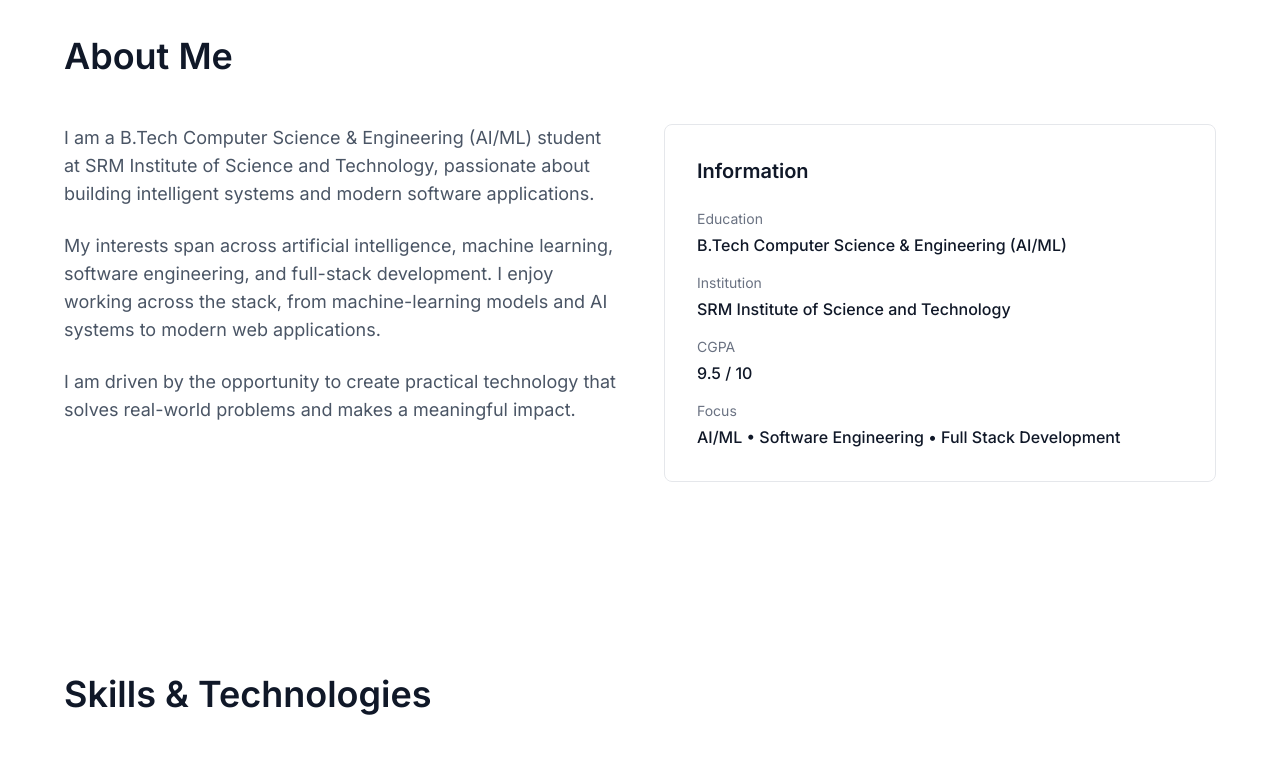
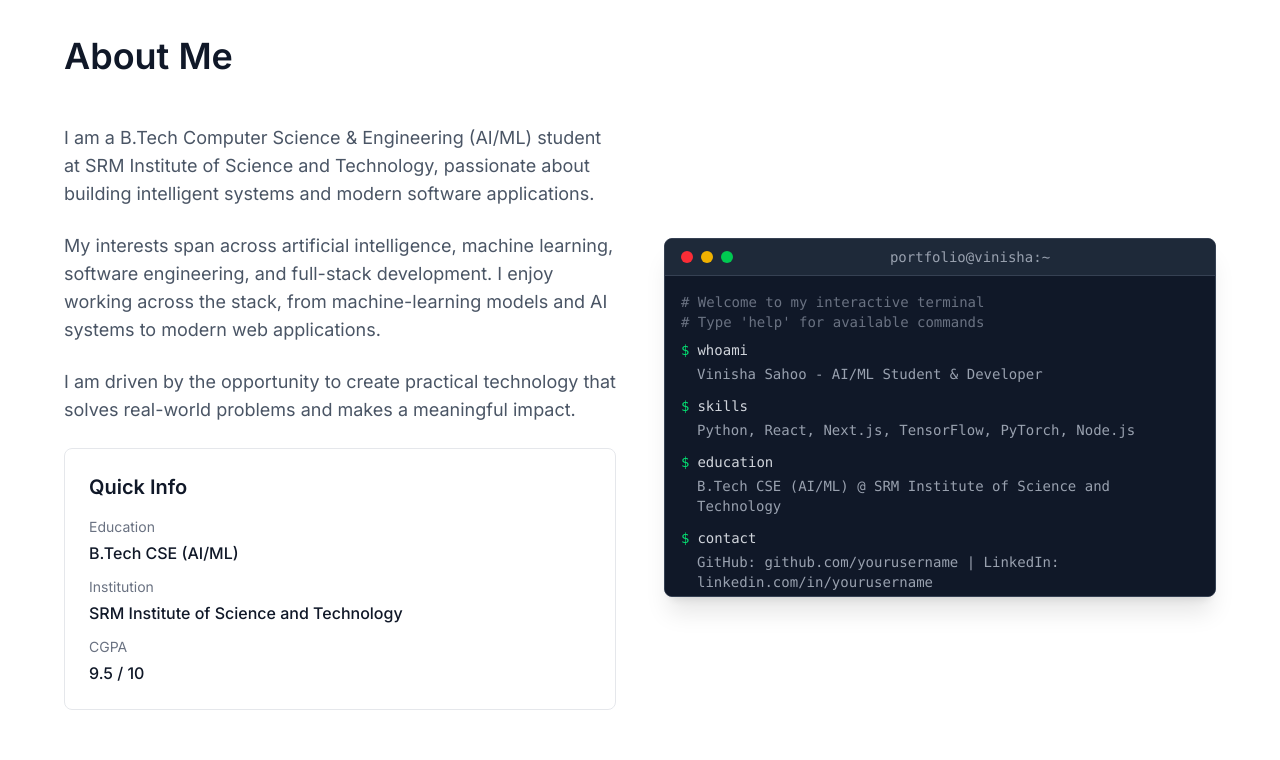
Before and after one commit to Vinisha-725/Portfolio-website, a Next.js app: page / in a window 1280 px wide. Shown: the part 860-1620 px from the top of the page. Built offline with nearby package versions, Linux system fonts and the light colour scheme.

Commit message:
Add interactive terminal component to About section with navigation commands

```diff
--- a/src/components/About.tsx
+++ b/src/components/About.tsx
@@ -1,5 +1,6 @@
 import SectionHeading from "./SectionHeading";
 import FadeIn from "./FadeIn";
+import Terminal from "./Terminal";
 
 export default function About() {
   return (
@@ -9,7 +10,7 @@ export default function About() {
           <SectionHeading>About Me</SectionHeading>
         </FadeIn>
         <FadeIn delay={100}>
-          <div className="grid md:grid-cols-2 gap-12">
+          <div className="grid md:grid-cols-2 gap-12 items-center">
             <div>
               <p className="text-lg text-gray-600 dark:text-gray-300 mb-6">
                 I am a B.Tech Computer Science & Engineering (AI/ML) student at SRM Institute of Science
@@ -21,18 +22,18 @@ export default function About() {
                 engineering, and full-stack development. I enjoy working across the stack, from
                 machine-learning models and AI systems to modern web applications.
               </p>
-              <p className="text-lg text-gray-600 dark:text-gray-300">
+              <p className="text-lg text-gray-600 dark:text-gray-300 mb-6">
                 I am driven by the opportunity to create practical technology that solves real-world
                 problems and makes a meaningful impact.
               </p>
-            </div>
-            <div className="bg-white/80 dark:bg-gray-900/80 backdrop-blur-sm rounded-lg p-8 border border-gray-200 dark:border-gray-700">
-              <h3 className="text-xl font-semibold text-gray-900 dark:text-white mb-6">Information</h3>
-              <div className="space-y-4">
+
+              <div className="bg-white/80 dark:bg-gray-900/80 backdrop-blur-sm rounded-lg p-6 border border-gray-200 dark:border-gray-700">
+                <h3 className="text-xl font-semibold text-gray-900 dark:text-white mb-4">Quick Info</h3>
+                <div className="space-y-3">
                   <div>
                     <p className="text-sm text-gray-500 dark:text-gray-400 mb-1">Education</p>
                     <p className="text-gray-900 dark:text-white font-medium">
-                    B.Tech Computer Science & Engineering (AI/ML)
+                      B.Tech CSE (AI/ML)
                     </p>
                   </div>
                   <div>
@@ -45,13 +46,12 @@ export default function About() {
                     <p className="text-sm text-gray-500 dark:text-gray-400 mb-1">CGPA</p>
                     <p className="text-gray-900 dark:text-white font-medium">9.5 / 10</p>
                   </div>
-                <div>
-                  <p className="text-sm text-gray-500 dark:text-gray-400 mb-1">Focus</p>
-                  <p className="text-gray-900 dark:text-white font-medium">
-                    AI/ML • Software Engineering • Full Stack Development
-                  </p>
                 </div>
               </div>
+            </div>
+
+            <div>
+              <Terminal />
             </div>
           </div>
         </FadeIn>
--- /dev/null
+++ b/src/components/Terminal.tsx
@@ -0,0 +1,184 @@
+"use client";
+
+import { useState, useEffect, useRef } from "react";
+import { ChevronRight, ExternalLink } from "lucide-react";
+
+interface Command {
+  command: string;
+  output: string;
+  delay?: number;
+}
+
+export default function Terminal() {
+  const [currentLine, setCurrentLine] = useState(0);
+  const [typedText, setTypedText] = useState("");
+  const [showCursor, setShowCursor] = useState(true);
+  const [history, setHistory] = useState<Command[]>([]);
+  const [inputValue, setInputValue] = useState("");
+  const inputRef = useRef<HTMLInputElement>(null);
+
+  const commands: Command[] = [
+    { command: "whoami", output: "Vinisha Sahoo - AI/ML Student & Developer" },
+    { command: "skills", output: "Python, React, Next.js, TensorFlow, PyTorch, Node.js" },
+    { command: "education", output: "B.Tech CSE (AI/ML) @ SRM Institute of Science and Technology" },
+    { command: "contact", output: "GitHub: github.com/yourusername | LinkedIn: linkedin.com/in/yourusername" },
+  ];
+
+  const scrollTo = (sectionId: string) => {
+    const element = document.querySelector(sectionId);
+    if (element) {
+      element.scrollIntoView({ behavior: "smooth" });
+    }
+  };
+
+  const handleCommand = (cmd: string) => {
+    const command = cmd.toLowerCase().trim();
+    let output = "";
+
+    switch (command) {
+      case "help":
+        output = "Available commands: whoami, skills, education, contact, projects, experience";
+        break;
+      case "whoami":
+        output = "Vinisha Sahoo - AI/ML Student & Developer";
+        break;
+      case "skills":
+        output = "Python, React, Next.js, TensorFlow, PyTorch, Node.js";
+        break;
+      case "education":
+        output = "B.Tech CSE (AI/ML) @ SRM Institute of Science and Technology";
+        break;
+      case "contact":
+        output = "GitHub: github.com/yourusername | LinkedIn: linkedin.com/in/yourusername";
+        break;
+      case "projects":
+        output = "Scrolling to projects section...";
+        setTimeout(() => scrollTo("#projects"), 500);
+        break;
+      case "experience":
+        output = "Scrolling to experience section...";
+        setTimeout(() => scrollTo("#experience"), 500);
+        break;
+      case "clear":
+        setHistory([]);
+        setInputValue("");
+        return;
+      default:
+        output = `Command not found: ${command}. Type 'help' for available commands.`;
+    }
+
+    if (command !== "clear") {
+      setHistory([...history, { command: cmd, output }]);
+    }
+    setInputValue("");
+  };
+
+  useEffect(() => {
+    const interval = setInterval(() => {
+      setShowCursor((prev) => !prev);
+    }, 500);
+    return () => clearInterval(interval);
+  }, []);
+
+  useEffect(() => {
+    if (currentLine < commands.length) {
+      const targetCommand = commands[currentLine].command;
+      let i = 0;
+      const typeInterval = setInterval(() => {
+        if (i < targetCommand.length) {
+          setTypedText(targetCommand.slice(0, i + 1));
+          i++;
+        } else {
+          clearInterval(typeInterval);
+          setTimeout(() => {
+            setHistory([...history, { command: targetCommand, output: commands[currentLine].output }]);
+            setTypedText("");
+            setCurrentLine(currentLine + 1);
+          }, 800);
+        }
+      }, 50);
+      return () => clearInterval(typeInterval);
+    }
+  }, [currentLine, history]);
+
+  const handleKeyDown = (e: React.KeyboardEvent) => {
+    if (e.key === "Enter" && inputValue.trim()) {
+      handleCommand(inputValue);
+    }
+  };
+
+  return (
+    <div className="bg-gray-900 rounded-lg overflow-hidden border border-gray-700 shadow-xl">
+      {/* Terminal Header */}
+      <div className="bg-gray-800 px-4 py-2 flex items-center gap-2 border-b border-gray-700">
+        <div className="flex gap-2">
+          <div className="w-3 h-3 rounded-full bg-red-500"></div>
+          <div className="w-3 h-3 rounded-full bg-yellow-500"></div>
+          <div className="w-3 h-3 rounded-full bg-green-500"></div>
+        </div>
+        <div className="flex-1 text-center text-gray-400 text-sm font-mono">
+          portfolio@vinisha:~
+        </div>
+      </div>
+
+      {/* Terminal Body */}
+      <div className="p-4 font-mono text-sm h-80 overflow-y-auto bg-gray-900">
+        <div className="text-green-400 mb-2">
+          <span className="text-gray-500"># Welcome to my interactive terminal</span>
+          <br />
+          <span className="text-gray-500"># Type 'help' for available commands</span>
+        </div>
+
+        {history.map((cmd, index) => (
+          <div key={index} className="mb-3">
+            <div className="flex items-center gap-2">
+              <span className="text-green-400">$</span>
+              <span className="text-gray-300">{cmd.command}</span>
+            </div>
+            <div className="text-gray-400 ml-4 mt-1">{cmd.output}</div>
+          </div>
+        ))}
+
+        {typedText && (
+          <div className="flex items-center gap-2 mb-3">
+            <span className="text-green-400">$</span>
+            <span className="text-gray-300">{typedText}</span>
+            <span className={`text-green-400 ${showCursor ? "opacity-100" : "opacity-0"}`}>▋</span>
+          </div>
+        )}
+
+        {/* Input */}
+        <div className="flex items-center gap-2">
+          <span className="text-green-400">$</span>
+          <input
+            ref={inputRef}
+            type="text"
+            value={inputValue}
+            onChange={(e) => setInputValue(e.target.value)}
+            onKeyDown={handleKeyDown}
+            className="flex-1 bg-transparent text-gray-300 outline-none font-mono text-sm"
+            placeholder="Type a command..."
+            autoComplete="off"
+          />
+          <span className={`text-green-400 ${showCursor ? "opacity-100" : "opacity-0"}`}>▋</span>
+        </div>
+
+        {/* Quick Commands */}
+        <div className="mt-4 pt-4 border-t border-gray-700">
+          <div className="text-gray-500 text-xs mb-2">Quick commands:</div>
+          <div className="flex flex-wrap gap-2">
+            {["whoami", "skills", "projects", "experience"].map((cmd) => (
+              <button
+                key={cmd}
+                onClick={() => handleCommand(cmd)}
+                className="px-2 py-1 bg-gray-800 hover:bg-gray-700 text-gray-300 text-xs rounded transition-colors"
+              >
+                {cmd}
+              </button>
+            ))}
+          </div>
+        </div>
+      </div>
+    </div>
+  );
+}
```
Lines whose indentation alone changed are shown as unchanged.
